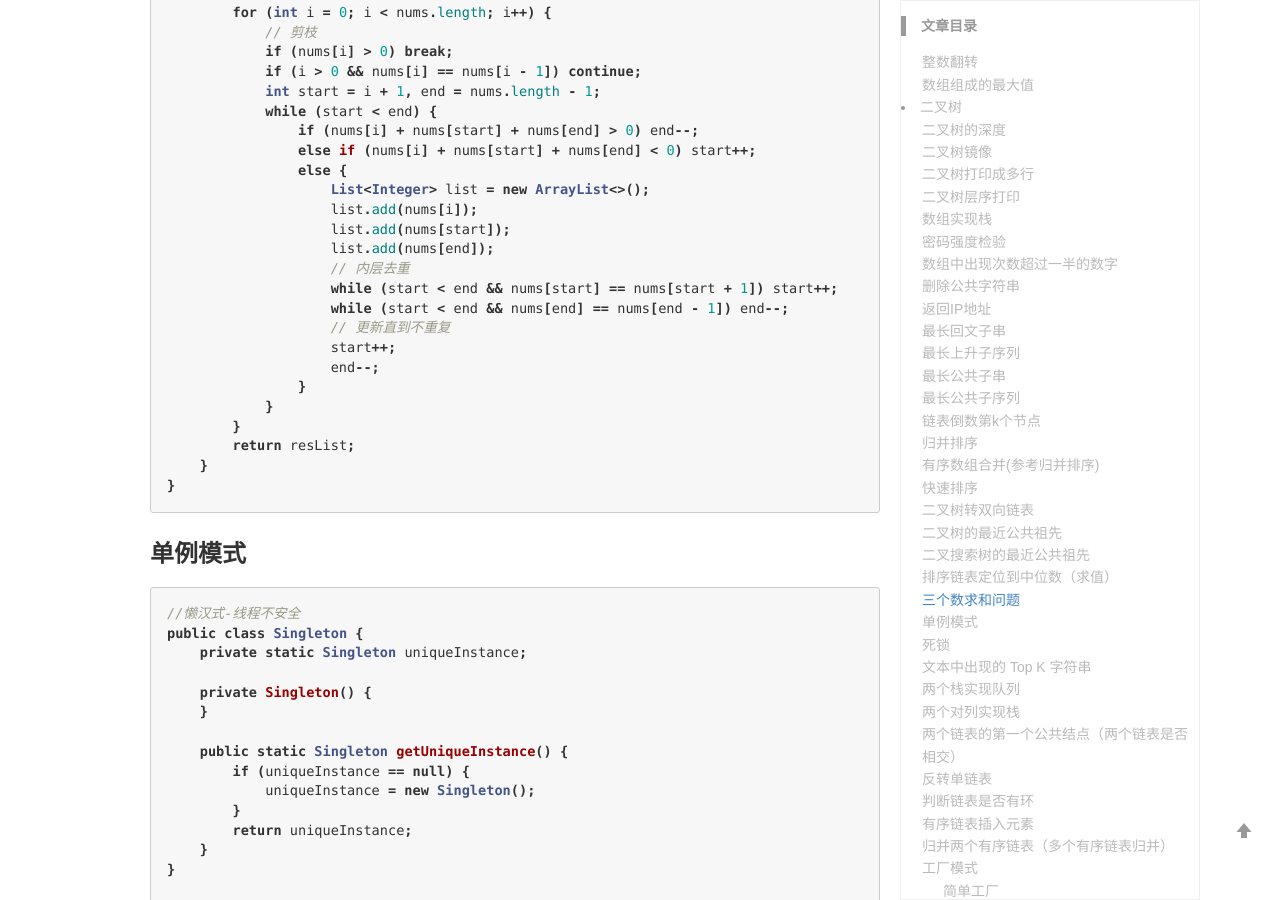
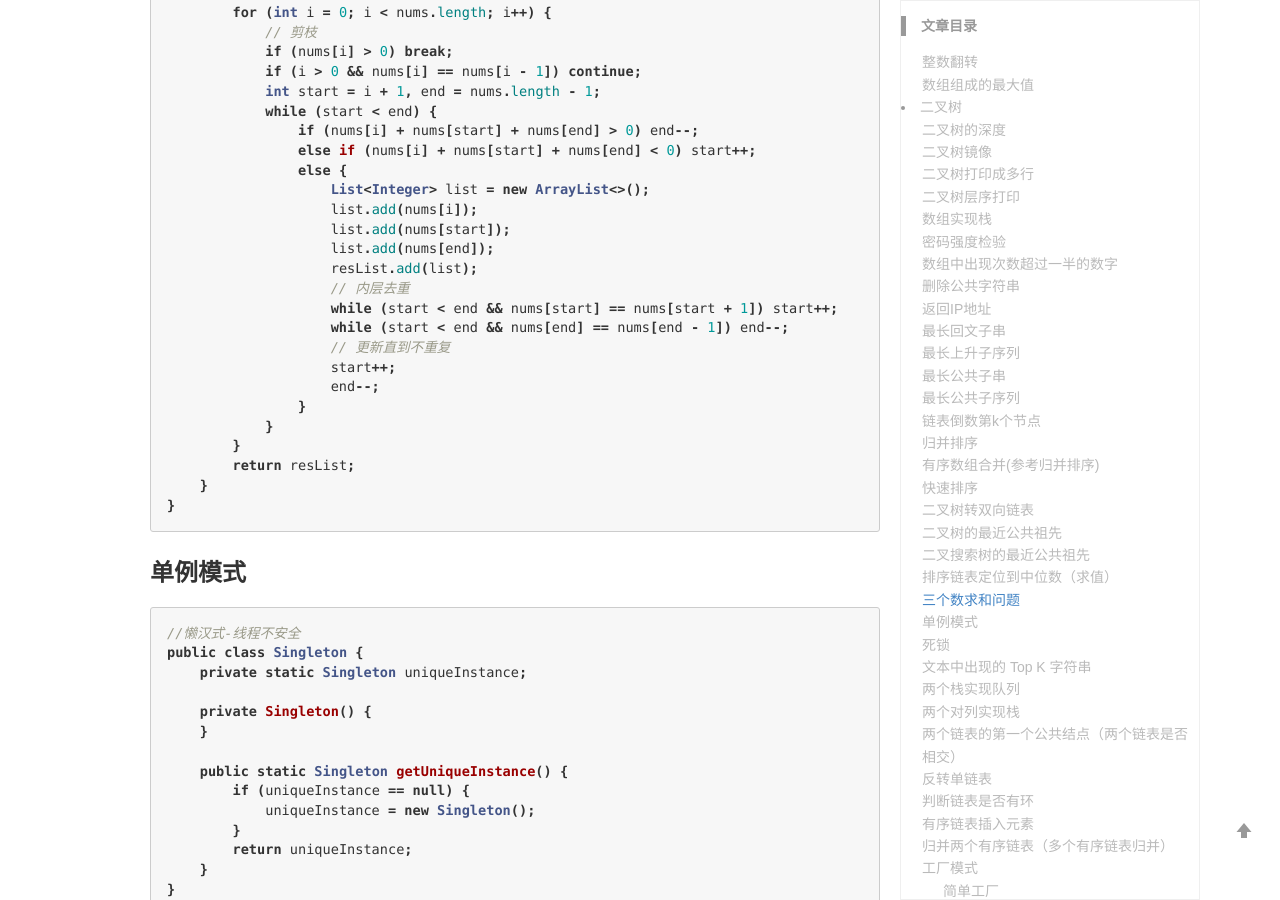
Before and after one commit to wangfei910/wangfei910.github.io, a Jekyll site: the page built from _posts/2019-10-3-常用算法.md, in a window 1280 px wide and 900 px high, scrolled down 20216 px. Built offline with Jekyll 4.4.1, drawn with Linux system fonts in a browser that asks for light colours; comment, search, counter and statistics services are not loaded.

Commit message:
Update 2019-10-3-常用算法.md

```diff
--- a/_posts/2019-10-3-常用算法.md
+++ b/_posts/2019-10-3-常用算法.md
@@ -995,6 +995,7 @@ public class Solution {
                     list.add(nums[i]);
                     list.add(nums[start]);
                     list.add(nums[end]);
+		    resList.add(list);
                     // 内层去重
                     while (start < end && nums[start] == nums[start + 1]) start++;
                     while (start < end && nums[end] == nums[end - 1]) end--;
```
